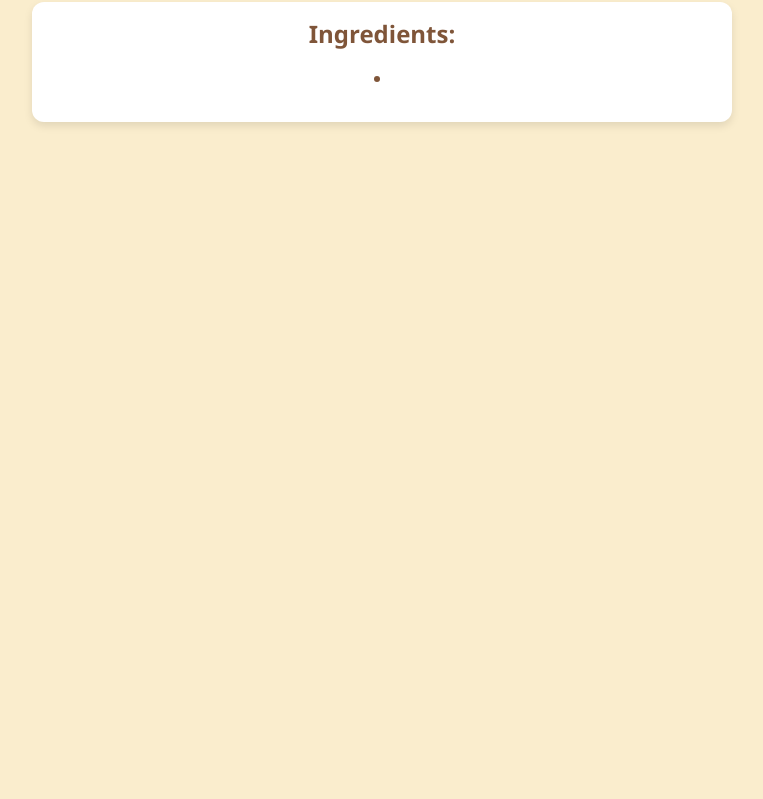
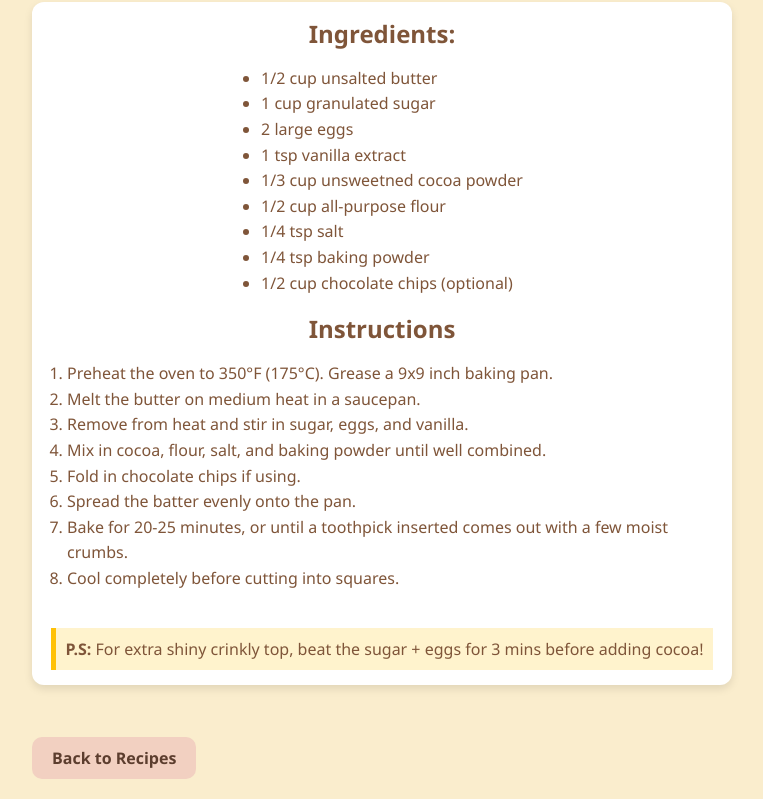
Before and after one commit to paper7grid/Recipe_1, a plain HTML site: page brownie.html in a window 1280 px wide. Shown: the part 409-1208 px from the top of the page, without its empty margins (258-1021 px from the left). Before the commit the page ends 800 px from the top, so only its background shows below. Drawn offline with Linux system fonts and the light colour scheme.

Commit message:
added ingredients for brownie

```diff
--- a/brownie.html
+++ b/brownie.html
@@ -11,8 +11,32 @@
         <div class="recipe-card">
             <h2>Ingredients:</h2>
             <ul>
-                <li></li>
+                <li>1/2 cup unsalted butter</li>
+                <li>1 cup granulated sugar</li>
+                <li>2 large eggs</li>
+                <li>1 tsp vanilla extract</li>
+                <li>1/3 cup unsweetned cocoa powder</li>
+                <li>1/2 cup all-purpose flour</li>
+                <li>1/4 tsp salt</li>
+                <li>1/4 tsp baking powder</li>
+                <li>1/2 cup chocolate chips (optional)</li>
             </ul>
+            <h2>Instructions</h2>
+            <ol>
+                <li>Preheat the oven to 350°F (175°C). Grease a 9x9 inch baking pan.</li>
+                <li>Melt the butter on medium heat in a saucepan.</li>
+                <li>Remove from heat and stir in sugar, eggs, and vanilla.</li>
+                <li>Mix in cocoa, flour, salt, and baking powder until well combined.</li>
+                <li>Fold in chocolate chips if using.</li>
+                <li>Spread the batter evenly onto the pan.</li>
+                <li>Bake for 20-25 minutes, or until a toothpick inserted comes out with a few moist crumbs.</li>
+                <li>Cool completely before cutting into squares.</li>
+            </ol>
+            <div class="notes">
+                <strong>P.S:</strong> For extra shiny crinkly top, beat the sugar + eggs for 3 mins before adding cocoa!
+            </div>
         </div>
-        </h1>
+        <br>
+        <a href="index.html" class="back-button">Back to Recipes</a>
     </body>
+    </html>
```
